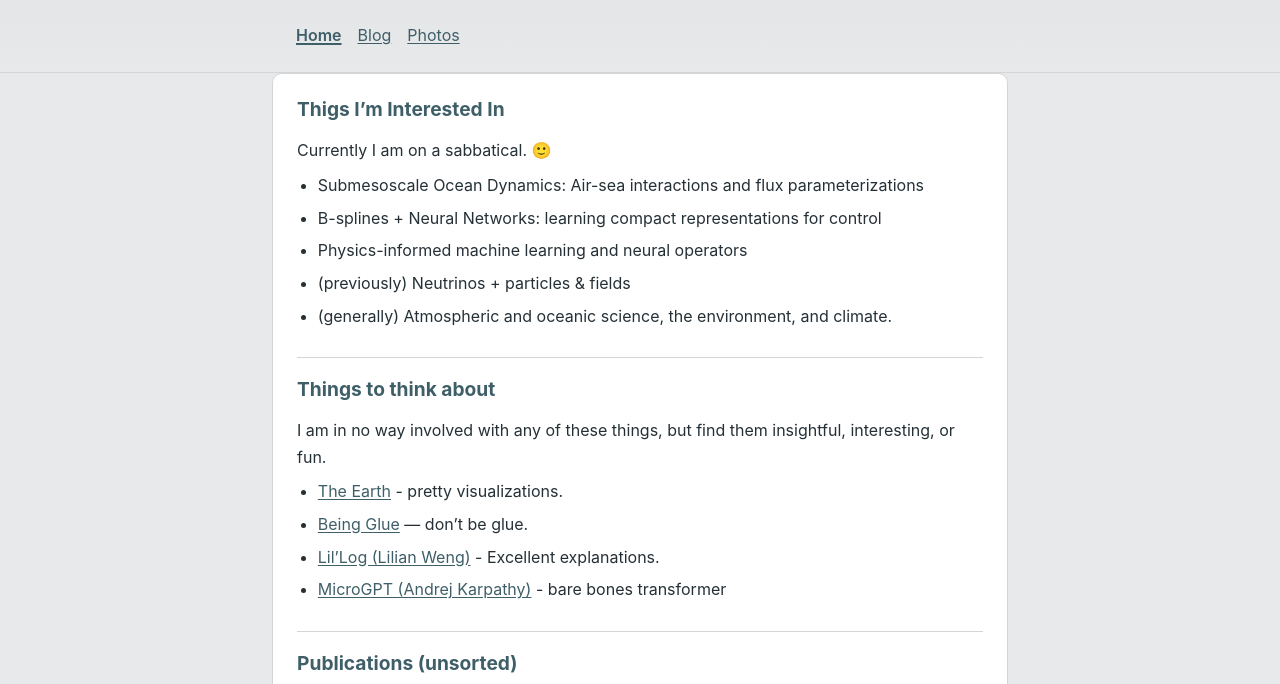
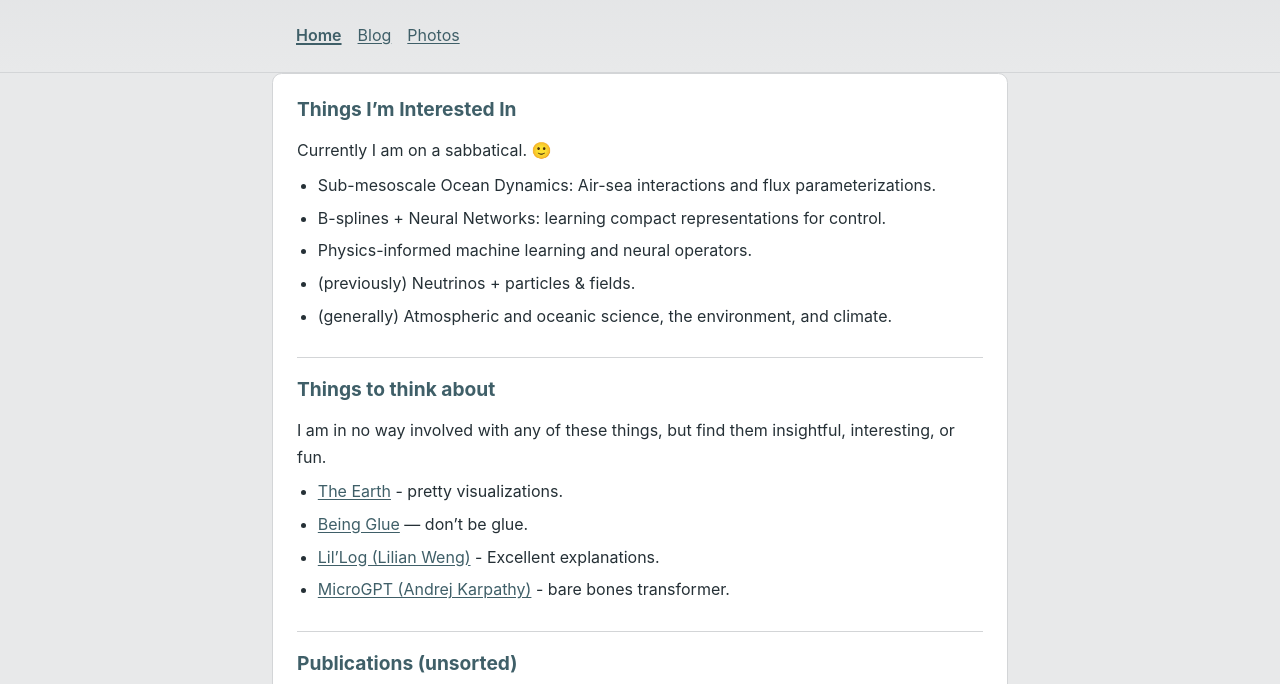
Before and after one commit to jratchfo/jratchfo.github.io, a Jekyll site: the page built from index.md, in a window 1280 px wide. Shown: the part 165-849 px from the top of the page. Built offline with Jekyll 4.4.1, drawn with Linux system fonts in a browser that asks for light colours.

Commit message:
Fix typos and enhance content in index.md
Corrected typos and updated publication references.

```diff
--- a/index.md
+++ b/index.md
@@ -4,26 +4,31 @@ title: Home
 heading: Hi
 description: I have performed research across a variety of areas, including ML, physics, and engineering.
 photo: /assets/images/linkedin_profile_pic_of_me.jpg
-photo_alt: Photo of Jasmine Ratchford
+photo_alt: meee
 ---
 
 
-## Thigs I'm Interested In
+
+## Things I'm Interested In
 
 Currently I am on a sabbatical. 🙂
 
-- Submesoscale Ocean Dynamics: Air-sea interactions and flux parameterizations
-- B-splines + Neural Networks: learning compact representations for control
-- Physics-informed machine learning and neural operators
-- (previously) Neutrinos + particles & fields
+- Sub-mesoscale Ocean Dynamics: Air-sea interactions and flux parameterizations.
+- B-splines + Neural Networks: learning compact representations for control.
+- Physics-informed machine learning and neural operators.
+- (previously) Neutrinos + particles & fields.
 - (generally) Atmospheric and oceanic science, the environment, and climate.
+
+
 
 ## Things to think about
 I am in no way involved with any of these things, but find them insightful, interesting, or fun.
 - [The Earth](https://earth.nullschool.net/) - pretty visualizations.
 - [Being Glue](https://www.noidea.dog/glue) — don't be glue.
 - [Lil'Log (Lilian Weng)](https://lilianweng.github.io/) - Excellent explanations.
-- [MicroGPT (Andrej Karpathy)](https://karpathy.github.io/2026/02/12/microgpt/) - bare bones transformer
+- [MicroGPT (Andrej Karpathy)](https://karpathy.github.io/2026/02/12/microgpt/) - bare bones transformer.
+
+
 
 ## Publications (unsorted)
 - Ratchford, Jasmine, and Raffaele Romagnoli. “[Spectral and Conformal: Neural Network Methods for Calibrated Trajectory Prediction and Control-Point Intervals](https://openreview.net/forum?id=zKLMev1mnQ).” Transactions on Machine Learning Research (to appear), 2026. ([video]({{ '/tmlr/' | relative_url }}))
```
